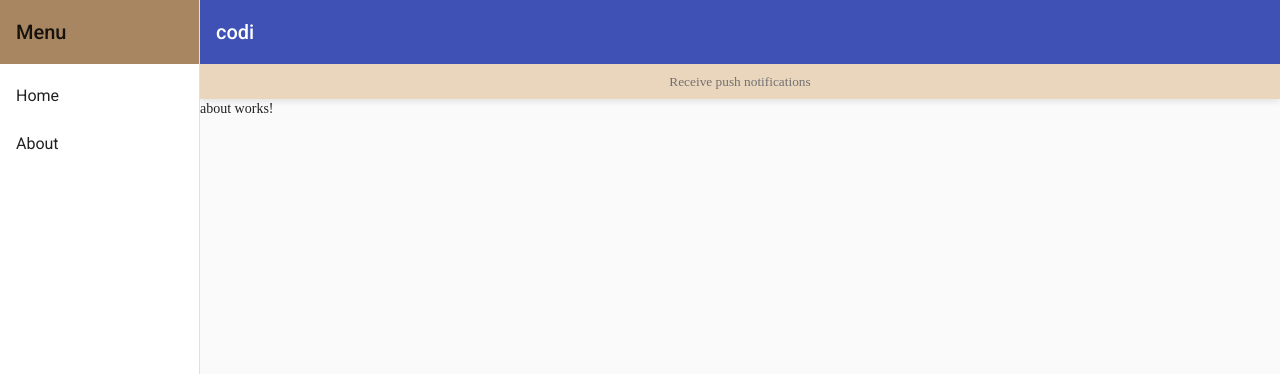
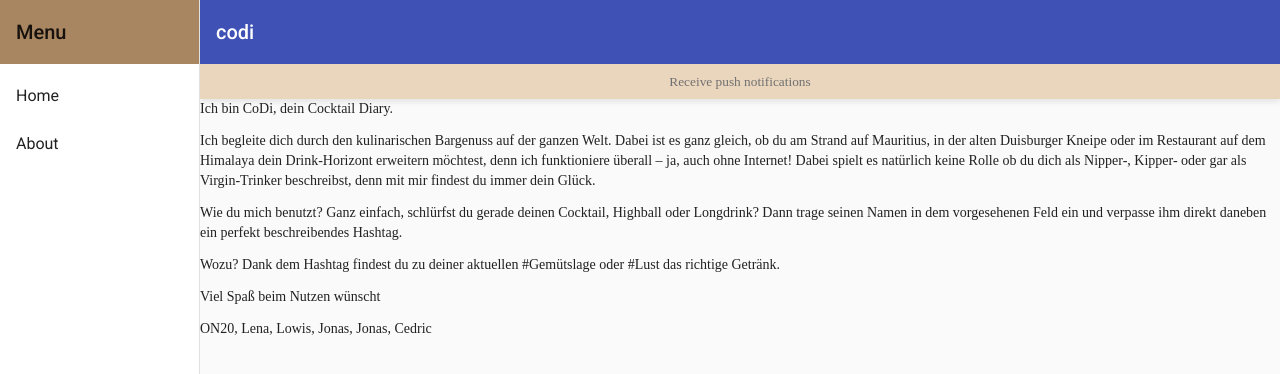
Before and after one commit to Blonas-collab/PWA-CoDi, an Angular app: page /about in a window 1280 px wide. Shown: the top 374 px of the page. Built offline with nearby package versions, Linux system fonts and the light colour scheme.

Commit message:
added Text for "about"

```diff
--- a/src/app/about/about.component.html
+++ b/src/app/about/about.component.html
@@ -1 +1,30 @@
-<p>about works!</p>
+    <div class="wrapper-container">
+
+<p>
+    Ich bin CoDi, dein Cocktail Diary.
+</p>
+
+<p>
+    Ich begleite dich durch den kulinarischen Bargenuss auf der ganzen Welt.
+    Dabei ist es ganz gleich, ob du am Strand auf Mauritius, in der alten Duisburger Kneipe oder im Restaurant auf dem Himalaya dein Drink-Horizont erweitern möchtest, denn ich funktioniere überall – ja, auch ohne Internet!
+    Dabei spielt es natürlich keine Rolle ob du dich als Nipper-, Kipper- oder gar als Virgin-Trinker beschreibst, denn mit mir findest du immer dein Glück.
+</p>
+
+<p>
+    Wie du mich benutzt?
+    Ganz einfach, schlürfst du gerade deinen Cocktail, Highball oder Longdrink? Dann trage seinen Namen in dem vorgesehenen Feld ein und verpasse ihm direkt daneben ein perfekt beschreibendes Hashtag.
+</p>
+<p>
+    Wozu?
+    Dank dem Hashtag findest du zu deiner aktuellen #Gemütslage oder #Lust das richtige Getränk.
+</p>
+
+<p>
+Viel Spaß beim Nutzen wünscht
+</p>
+
+<p>
+    ON20,
+    Lena, Lowis, Jonas, Jonas, Cedric
+</p>
+    </div>
```
